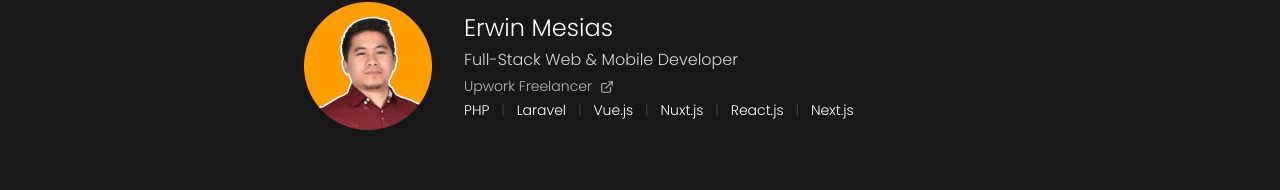
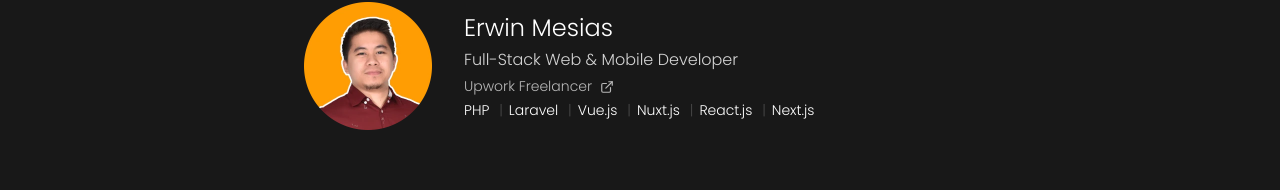
Before and after one commit to erwinmesi/mesi.dev, a Next.js app: page / in a window 1280 px wide. Shown: the part 114-304 px from the top of the page. Built offline with nearby package versions, Linux system fonts and the light colour scheme.

Commit message:
refactor: add renderSkills function

```diff
--- a/src/components/home/HomeHeader.tsx
+++ b/src/components/home/HomeHeader.tsx
@@ -1,28 +1,52 @@
+import { useCallback } from 'react';
 import { ExternalLink } from 'react-feather';
 import { URL_UPWORK } from '@/config/site';
 import Image from 'next/image';
 import image from '@/assets/images/mesi.webp';
-import Pipe from './SkillPipe';
+import Pipe from '@/components/home/SkillPipe';
+
+const majorTools = [
+  'PHP',
+  'Laravel',
+  'Vue.js',
+  'Nuxt.js',
+  'React.js',
+  'Next.js',
+];
 
 function HomeHeader() {
+  const renderSkills = useCallback(
+    () =>
+      majorTools.map((item, index) => (
+        <>
+          {item} {index < majorTools.length - 1 && <Pipe />}
+        </>
+      )),
+    []
+  );
+
   return (
     <section className="flex gap-y-6 sm:gap-x-8 items-center my-12 flex-col sm:flex-row max-w-2xl mx-auto">
       <span>
-        <Image src={image} width="128" height="128" alt="Erwin Mesias" />
+        <Image
+          src={image}
+          width="128"
+          height="128"
+          alt="Erwin Mesias"
+          loading="eager"
+        />
       </span>
       <div className="space-y-1">
         <h1 className="text-center sm:text-left text-2xl">Erwin Mesias</h1>
-        <h2 className="text-center sm:text-left text-grey-200 text-base">
+        <p className="text-center sm:text-left text-grey-200 text-base">
           Full-Stack Web & Mobile Developer
-        </h2>
-        <h3 className="text-center sm:text-left text-grey-300 hover:text-grey-300 hover:underline flex items-center justify-center sm:justify-start">
+        </p>
+        <p className="text-center sm:text-left text-grey-300 hover:text-grey-300 hover:underline flex items-center justify-center sm:justify-start">
           <a href={URL_UPWORK} target="_blank">
             Upwork Freelancer <ExternalLink className="ml-1 inline" size="14" />
           </a>
-        </h3>
-        <p className="text-center sm:text-left text-sm">
-          PHP <Pipe /> Laravel <Pipe /> Vue.js <Pipe /> Nuxt.js <Pipe /> React.js <Pipe /> Next.js
         </p>
+        <p className="text-center sm:text-left text-sm">{renderSkills()}</p>
       </div>
     </section>
   );
--- a/src/components/home/SkillPipe.tsx
+++ b/src/components/home/SkillPipe.tsx
@@ -1,5 +1,5 @@
 function SkillPipe() {
-  return <span className="inline-block text-grey-700 mx-2">|</span>;
+  return <span className="inline-block text-grey-700 mx-1.5">|</span>;
 }
 
 export default SkillPipe;
```
